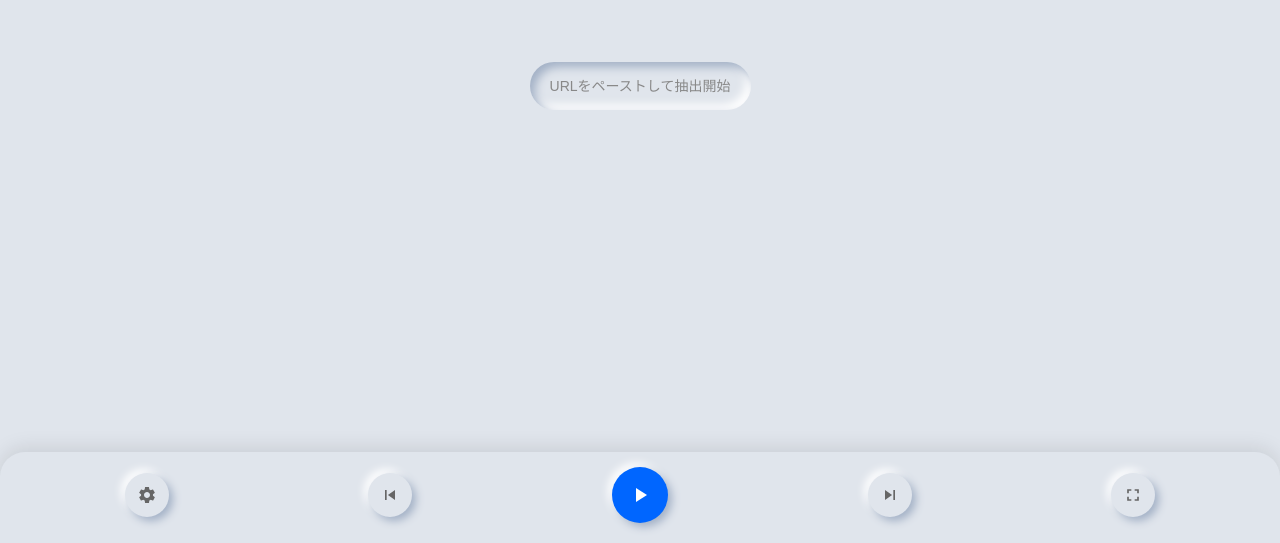
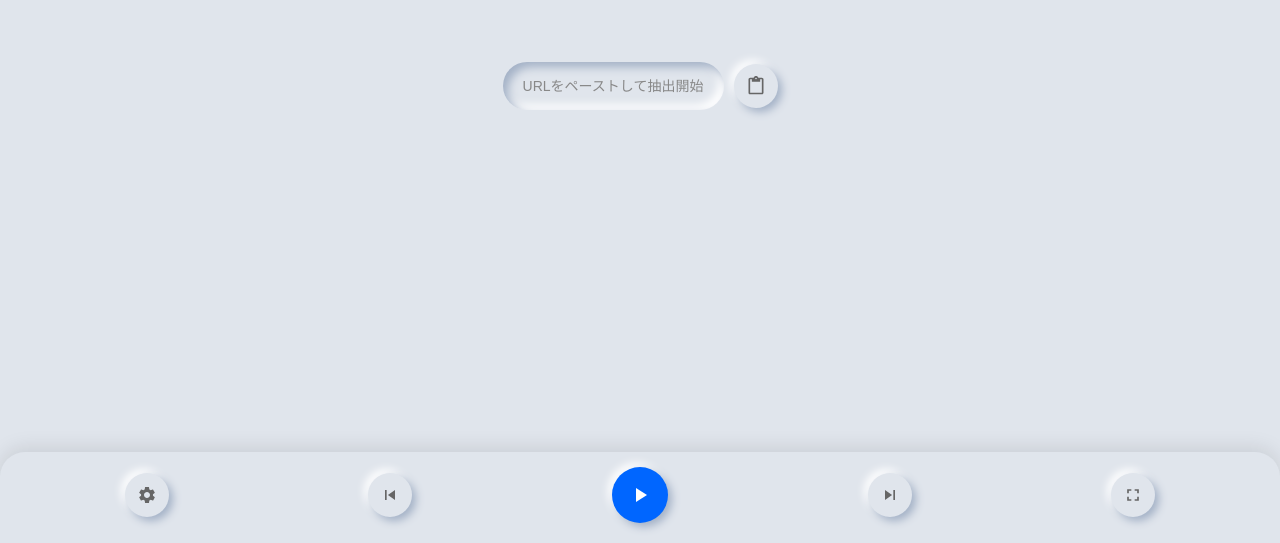
Before and after one commit to ngcnj175/youtube-reader, a plain HTML site: page index.html in a window 1280 px wide. Shown: the part 257-800 px from the top of the page. Drawn offline with Linux system fonts and the light colour scheme; a web font is replaced by a local one.

Commit message:
20260519_0030
仕様書
コメントエリア外のスクロール禁止

```diff
--- a/index.html
+++ b/index.html
@@ -25,11 +25,17 @@
             -webkit-tap-highlight-color: transparent;
         }
 
+        html {
+            height: 100%;
+            overflow: hidden;
+        }
+
         body {
             font-family: 'Zen Maru Gothic', sans-serif;
             background: var(--bg-color);
             color: var(--text-color);
-            min-height: 100vh;
+            height: 100%;
+            overflow: hidden;
             padding-top: 130px;
             padding-left: 15px;
             padding-right: 15px;
@@ -80,8 +86,15 @@
             margin-bottom: 15px;
         }
 
+        .url-input-row {
+            display: flex;
+            align-items: center;
+            gap: 10px;
+        }
+
         .url-input {
-            width: 100%;
+            flex: 1;
+            min-width: 0;
             padding: 16px 20px;
             border: none;
             border-radius: 25px;
@@ -97,6 +110,39 @@
 
         .url-input::placeholder {
             color: #888;
+        }
+
+        .paste-btn {
+            width: 44px;
+            height: 44px;
+            flex-shrink: 0;
+            border: none;
+            border-radius: 50%;
+            background: var(--bg-color);
+            cursor: pointer;
+            display: flex;
+            align-items: center;
+            justify-content: center;
+            transition: all 0.2s;
+            touch-action: manipulation;
+            box-shadow: 4px 4px 8px var(--shadow-dark),
+                -4px -4px 8px var(--shadow-light);
+        }
+
+        .paste-btn svg {
+            width: 20px;
+            height: 20px;
+            fill: #666;
+        }
+
+        .paste-btn:hover {
+            box-shadow: 2px 2px 4px var(--shadow-dark),
+                -2px -2px 4px var(--shadow-light);
+        }
+
+        .paste-btn:active {
+            box-shadow: inset 2px 2px 4px var(--shadow-dark),
+                inset -2px -2px 4px var(--shadow-light);
         }
 
         /* Video Title */
@@ -150,7 +196,7 @@
         }
 
         .comments-list {
-            max-height: calc(100vh - 180px);
+            height: calc(100vh - 250px);
             overflow-y: auto;
             padding: 5px;
             padding-bottom: 20px;
@@ -635,7 +681,14 @@
         <div class="container">
             <!-- URL Input -->
             <div class="url-section">
-                <input type="text" id="videoUrl" class="url-input" placeholder="URLをペーストして抽出開始">
+                <div class="url-input-row">
+                    <input type="text" id="videoUrl" class="url-input" placeholder="URLをペーストして抽出開始">
+                    <button class="paste-btn" id="pasteBtn" title="クリップボードからペースト">
+                        <svg viewBox="0 0 24 24">
+                            <path d="M19 2h-4.18C14.4.84 13.3 0 12 0c-1.3 0-2.4.84-2.82 2H5c-1.1 0-2 .9-2 2v16c0 1.1.9 2 2 2h14c1.1 0 2-.9 2-2V4c0-1.1-.9-2-2-2zm-7 0c.55 0 1 .45 1 1s-.45 1-1 1-1-.45-1-1 .45-1 1-1zm7 18H5V4h2v3h10V4h2v16z"/>
+                        </svg>
+                    </button>
+                </div>
             </div>
 
             <!-- Video Title -->
@@ -830,6 +883,19 @@
                     const value = e.target.value.trim();
                     if (value && this.extractVideoId(value)) {
                         this.fetchComments();
+                    }
+                });
+
+                document.getElementById('pasteBtn').addEventListener('click', async () => {
+                    try {
+                        const text = await navigator.clipboard.readText();
+                        const urlInput = document.getElementById('videoUrl');
+                        urlInput.value = text;
+                        if (text.trim() && this.extractVideoId(text.trim())) {
+                            this.fetchComments();
+                        }
+                    } catch (e) {
+                        console.error('クリップボードの読み取りに失敗:', e);
                     }
                 });
 
```
Also changed, not shown: .claude/settings.local.json (added), 1 other file.
